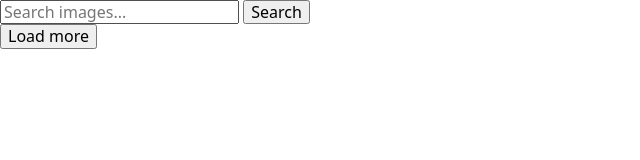
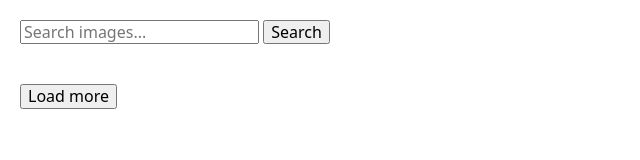
Before and after one commit to Vita-Dovhan/goit-js-hw-11, a website built with Parcel: page src/index.html in a window 1280 px wide. Shown: the whole page, without its empty margins (0-640 px from the left). Built offline with nearby package versions, Linux system fonts and the light colour scheme.

Commit message:
add min design

```diff
--- a/src/sass/_example.scss
+++ b/src/sass/_example.scss
@@ -25,3 +25,9 @@
   background-size: cover;
   background-position: center;
 }
+.search-form {
+  margin: 20px;
+}
+.load-more {
+  margin: 20px;
+}
```
